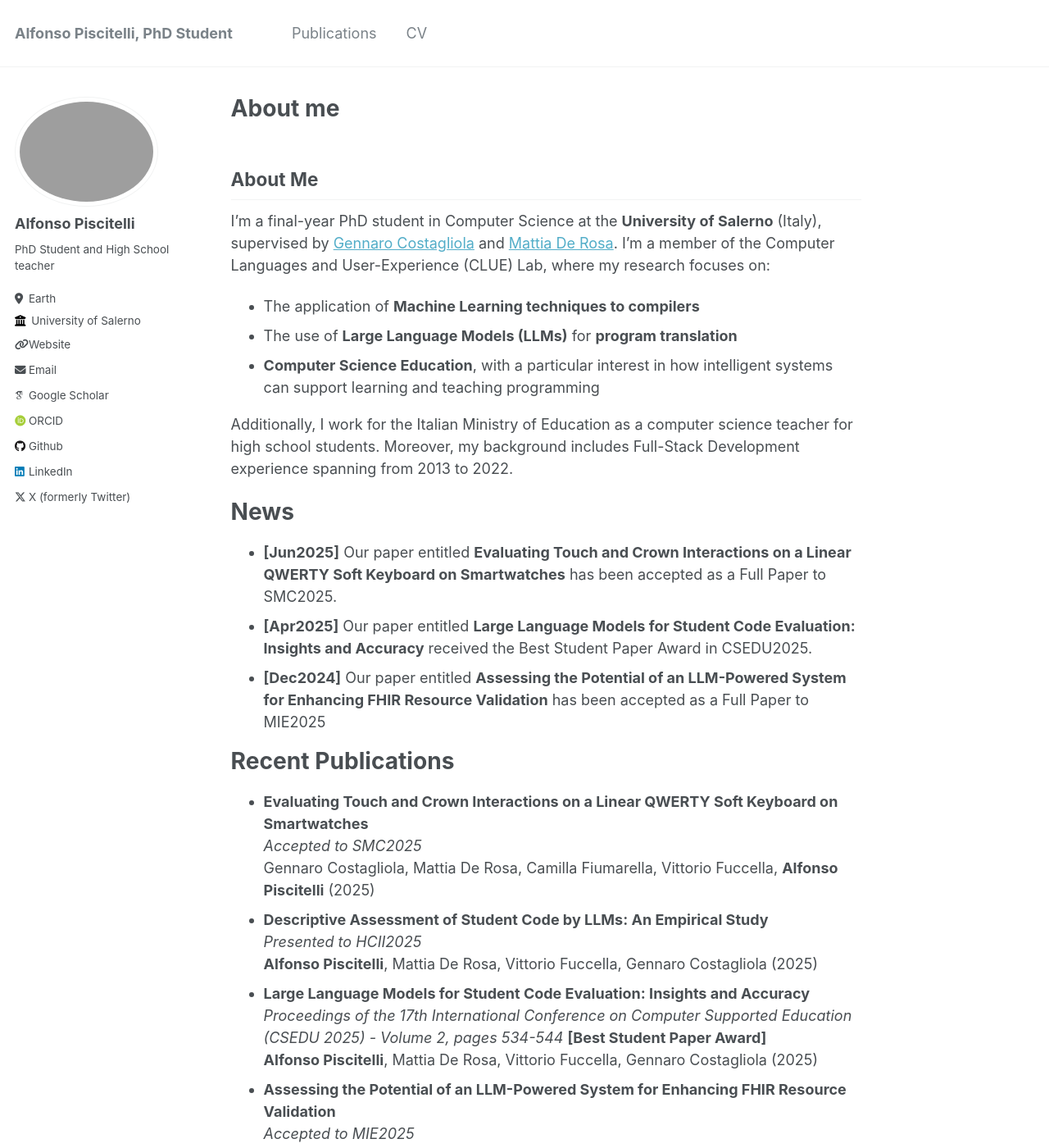
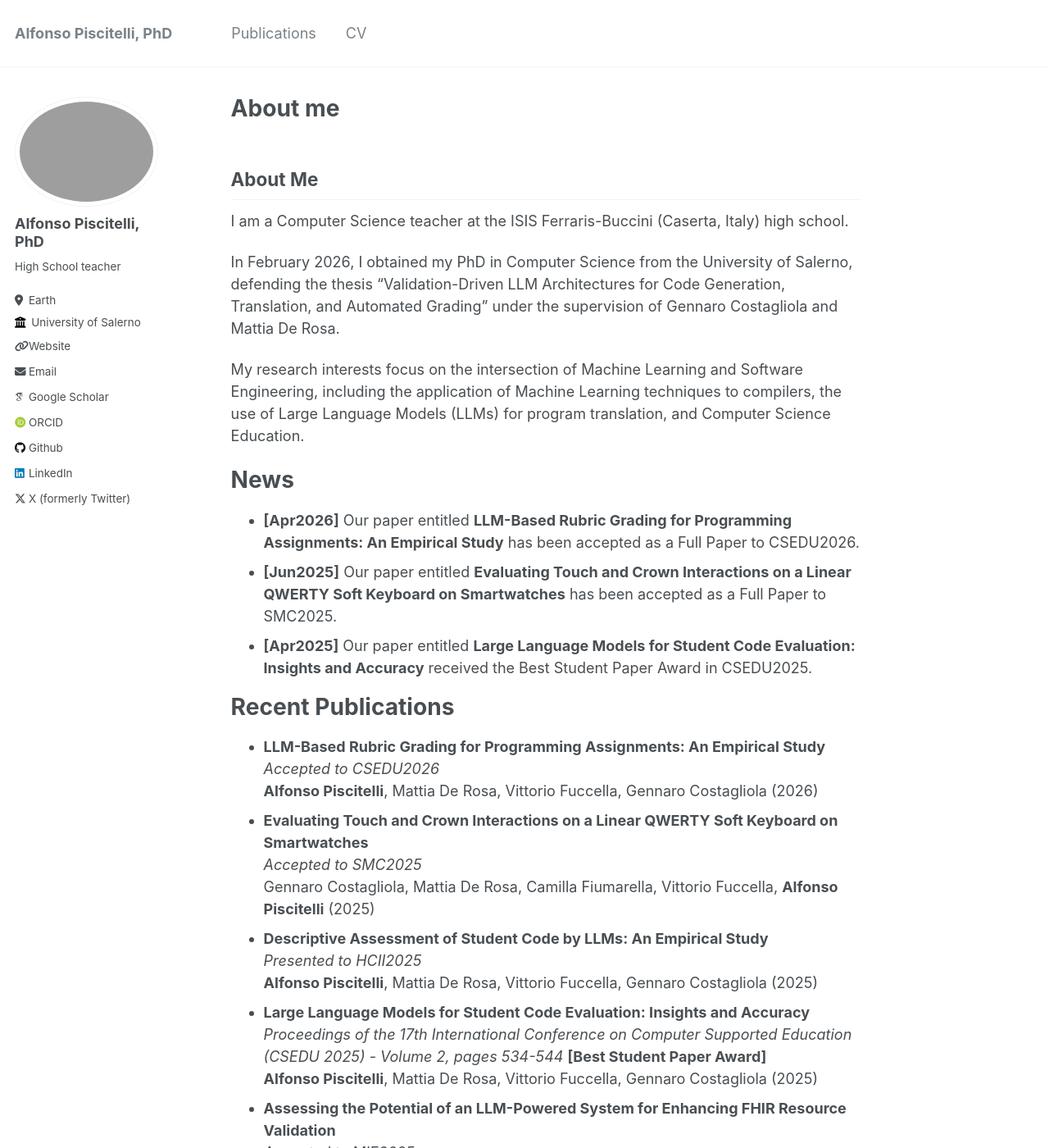
Before and after one commit to alfy91/alfy91.github.io, a Jekyll site: the page built from _pages/about.md, in a window 1280 px wide and 1400 px high. Shown: the whole window at 82% size. Built offline with Jekyll 4.4.1, drawn with Linux system fonts in a browser that asks for light colours; some web fonts are replaced; some of the changed text lies outside the part shown.

Commit message:
update and add appendix for csedu

```diff
--- a/_config.yml
+++ b/_config.yml
@@ -8,10 +8,10 @@
 
 # Basic Site Settings
 locale                   : "en-US"
-title                    : "Alfonso Piscitelli, PhD Student"
+title                    : "Alfonso Piscitelli, PhD"
 title_separator          : "-"
 name                     : &name "Alfonso Piscitelli"
-description              : &description "PhD Student and High School Teacher"
+description              : &description "High School Teacher"
 url                      : https://alfy91.github.io # the base hostname & protocol for your site e.g. "https://mmistakes.github.io"
 baseurl                  : "" # the subpath of your site, e.g. "/blog"
 repository               : "alfy91/alfy91.github.io"
@@ -22,9 +22,9 @@ repository               : "alfy91/alfy91.github.io"
 author:
   # Biographic information
   avatar           : "profile.png"
-  name             : "Alfonso Piscitelli"
+  name             : "Alfonso Piscitelli, PhD"
   pronouns         : # example: "she/her"
-  bio              : "PhD Student and High School teacher"
+  bio              : "High School teacher"
   location         : "Earth"
   employer         : "University of Salerno"
   uri              : "https://www.unisa.it"
--- a/_pages/about.md
+++ b/_pages/about.md
@@ -9,24 +9,24 @@ redirect_from:
 
 ## About Me
 
-I'm a final-year PhD student in Computer Science at the **University of Salerno** (Italy), supervised by [Gennaro Costagliola](https://docenti.unisa.it/004178/en/home) and [Mattia De Rosa](https://docenti.unisa.it/051676/en/home). I’m a member of the Computer Languages and User-Experience (CLUE) Lab, where my research focuses on:
+I am a Computer Science teacher at the ISIS Ferraris-Buccini (Caserta, Italy) high school.
 
-- The application of **Machine Learning techniques to compilers**
-- The use of **Large Language Models (LLMs)** for **program translation**
-- **Computer Science Education**, with a particular interest in how intelligent systems can support learning and teaching programming
+In February 2026, I obtained my PhD in Computer Science from the University of Salerno, defending the thesis “Validation-Driven LLM Architectures for Code Generation, Translation, and Automated Grading” under the supervision of Gennaro Costagliola and Mattia De Rosa.
 
-Additionally, I work for the Italian Ministry of Education as a computer science teacher for high school students. Moreover, my background includes Full-Stack Development experience spanning from 2013 to 2022.
-
+My research interests focus on the intersection of Machine Learning and Software Engineering, including the application of Machine Learning techniques to compilers, the use of Large Language Models (LLMs) for program translation, and Computer Science Education.
 
 News
 ======
+- **[Apr2026]** Our paper entitled **LLM-Based Rubric Grading for Programming Assignments: An Empirical Study** has been accepted as a Full Paper to CSEDU2026.
 - **[Jun2025]** Our paper entitled **Evaluating Touch and Crown Interactions on a Linear QWERTY Soft Keyboard on Smartwatches** has been accepted as a Full Paper to SMC2025.
 - **[Apr2025]** Our paper entitled **Large Language Models for Student Code Evaluation: Insights and Accuracy** received the Best Student Paper Award in CSEDU2025.
-- **[Dec2024]** Our paper entitled **Assessing the Potential of an LLM-Powered System for Enhancing FHIR Resource Validation** has been accepted as a Full Paper to MIE2025
 
 Recent Publications
 ======
 
+- **LLM-Based Rubric Grading for Programming Assignments: An Empirical Study**
+  _Accepted to CSEDU2026_\
+  **Alfonso Piscitelli**, Mattia De Rosa, Vittorio Fuccella, Gennaro Costagliola (2026)
 - **Evaluating Touch and Crown Interactions on a Linear QWERTY Soft Keyboard on Smartwatches**
   _Accepted to SMC2025_\
   Gennaro Costagliola, Mattia De Rosa, Camilla Fiumarella, Vittorio Fuccella, **Alfonso Piscitelli** (2025)
@@ -39,6 +39,3 @@ Recent Publications
 - **Assessing the Potential of an LLM-Powered System for Enhancing FHIR Resource Validation**
   _Accepted to MIE2025_\
   Parinaz Tabari, **Alfonso Piscitelli**, Mattia De Rosa, Gennaro Costagliola (2024)
-- **Influence of Large Language Models on Programming Assignments – A user study**
-  _Accepted to ICETC 2024 - Invited Session: Intelligent Systems in the Sustainable Development context_\
-  **Alfonso Piscitelli** Gennaro Costagliola, Mattia De Rosa, Vittorio Fuccella (2024)
```
Also changed, not shown: _pages/csedu-2026-appendices.md (added, +16 -0 lines), _publications/2024-05-01-domus.md (added, +10 -0 lines).
